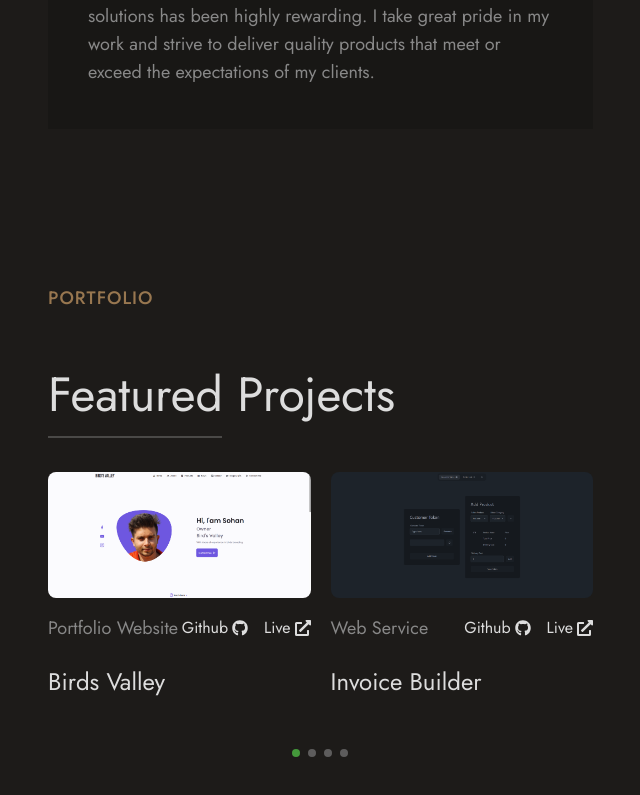
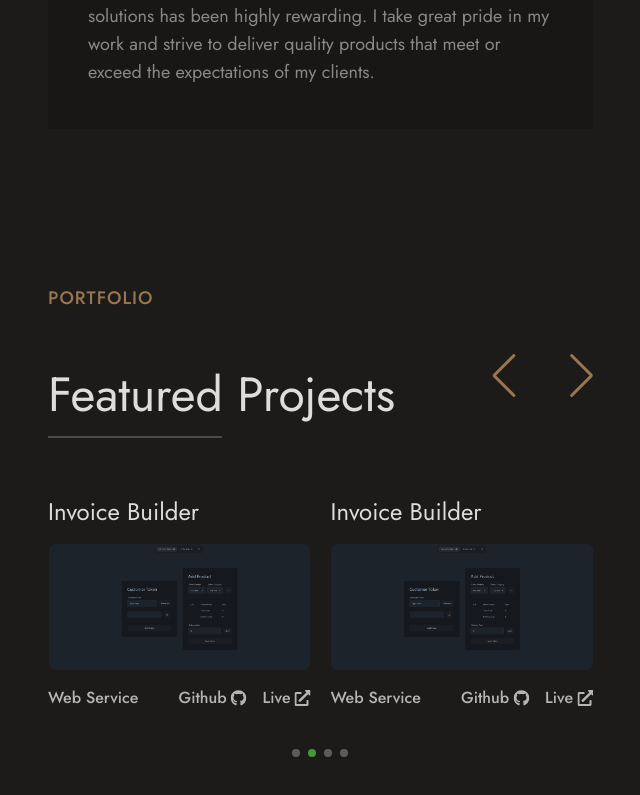
Before and after one commit to riadkhan60/MyPortfolio, a React (Vite) app: page / in a window 1280 px wide. Shown: the part 3473-4268 px from the top of the page, without its empty margins (38-678 px from the left). Built offline with nearby package versions, Linux system fonts and the light colour scheme; a web font is replaced by a local one.

Commit message:
autoplay/navigation added

```diff
--- a/src/Sections/Portfolios.jsx
+++ b/src/Sections/Portfolios.jsx
@@ -4,11 +4,19 @@ import { Swipe } from "../Ui/Swipper";
 
 function Portfolios() {
   return (
-    <div className="w-full text-white ">
+    <div className=" w-full text-white">
       <SectionContainer>
         <SectionInfo>
           <SectionInfo.Subtitle>PORTFOLIO</SectionInfo.Subtitle>
-          <SectionInfo.Title>Featured Projects</SectionInfo.Title>
+          <div className=" relative">
+            <SectionInfo.Title>Featured Projects</SectionInfo.Title>
+            <div>
+              <div className=" button-swiper text-white">
+                <div className="swiper-button-prev"></div>
+                <div className="swiper-button-next"></div>
+              </div>
+            </div>
+          </div>
         </SectionInfo>
         <Swipe />
       </SectionContainer>
--- a/src/Ui/FeatureElements.jsx
+++ b/src/Ui/FeatureElements.jsx
@@ -4,18 +4,16 @@ import { FaExternalLinkAlt } from "react-icons/fa";
 function FeatureElements({ project }) {
   return (
     <div className=" flex flex-col justify-center gap-4">
-      <img
-        src={project.image}
-        className=" rounded-lg"
-        width={6000}
-        alt=""
-      />
+      <h2 className=" mt-6 text-[20px] font-normal text-themeWhite lg:text-2xl">
+        {project.name}
+      </h2>
+      <img src={project.image} className=" rounded-lg" width={6000} alt="" />
       <div className="">
-        <div className=" items-center justify-between  lg:flex">
-          <h6 className=" text-[16px] font-normal text-themeDarkshade max-lg:mb-3 lg:text-lg">
+        <div className=" items-center justify-between text-[15px] lg:flex  lg:text-[16px]">
+          <h6 className="  font-medium text-themeWhite  opacity-80 max-lg:mb-3 ">
             {project.techs}
           </h6>
-          <div className="flex gap-4 text-themeWhite">
+          <div className="flex gap-4 font-medium text-themeWhite opacity-80">
             <a
               className=" inline-flex items-center justify-center gap-1"
               href={project.github}
@@ -30,9 +28,6 @@ function FeatureElements({ project }) {
             </a>
           </div>
         </div>
-        <h2 className=" mt-6 text-[18px] font-normal text-themeWhite lg:text-2xl">
-          {project.name}
-        </h2>
       </div>
     </div>
   );
--- a/src/Ui/Swipper.jsx
+++ b/src/Ui/Swipper.jsx
@@ -4,9 +4,10 @@ import { Swiper, SwiperSlide } from "swiper/react";
 // Import Swiper styles
 import "swiper/css";
 import "swiper/css/pagination";
+import "swiper/css/navigation";
 
 // import required modules
-import { Pagination } from "swiper/modules";
+import { Pagination, Autoplay, Navigation } from "swiper/modules";
 import FeatureElements from "./FeatureElements";
 import portfoliosData from "../Data/ProtfolioData";
 
@@ -14,8 +15,16 @@ export function Swipe() {
   return (
     <div className="">
       <Swiper
+        navigation={{
+          nextEl: ".swiper-button-next",
+          prevEl: ".swiper-button-prev",
+        }}
         slidesPerView={3}
         spaceBetween={40}
+        autoplay={{
+          delay: 2500,
+          disableOnInteraction: false,
+        }}
         pagination={{
           clickable: true,
         }}
@@ -33,10 +42,10 @@ export function Swipe() {
             spaceBetween: 40,
           },
         }}
-        modules={[Pagination]}
+        modules={[Pagination, Autoplay, Navigation]}
         className="mySwiper h-[300px] md:h-[400px] xl:h-[300px]"
         style={{
-          "--swiper-navigation-color": "#fff",
+          "--swiper-navigation-color": "#962828",
           "--swiper-pagination-color": "#44993b",
           "--swiper-pagination-bullet-inactive-color": "#888888",
           "--swiper-pagination-bullet-inactive-opacity": "0.6",
@@ -49,9 +58,8 @@ export function Swipe() {
             </SwiperSlide>
           );
         })}
+      </Swiper>
 
-
-      </Swiper>
     </div>
   );
 }
--- a/src/index.css
+++ b/src/index.css
@@ -155,3 +155,34 @@
   width: 100px;
   height: 100px;
 }
+
+.button-swiper{
+  width: 100px;
+  display: flex;
+  justify-content: space-between;
+  align-items: center;
+  position: absolute;
+  top: 10%;
+  /* bottom: 0; */
+ right: 0;
+
+}
+
+.swiper-button-prev,
+.swiper-button-next
+{
+ top: unset !important;
+ bottom: unset !important;
+ right: unset !important;
+ left: unset !important;
+ width: auto !important;
+ position: relative !important;
+ background: none !important;
+ background-color: white;
+ color: white;
+}
+
+.swiper-button-prev::after,
+.swiper-button-next::after{
+  color: #987750;
+}
```
